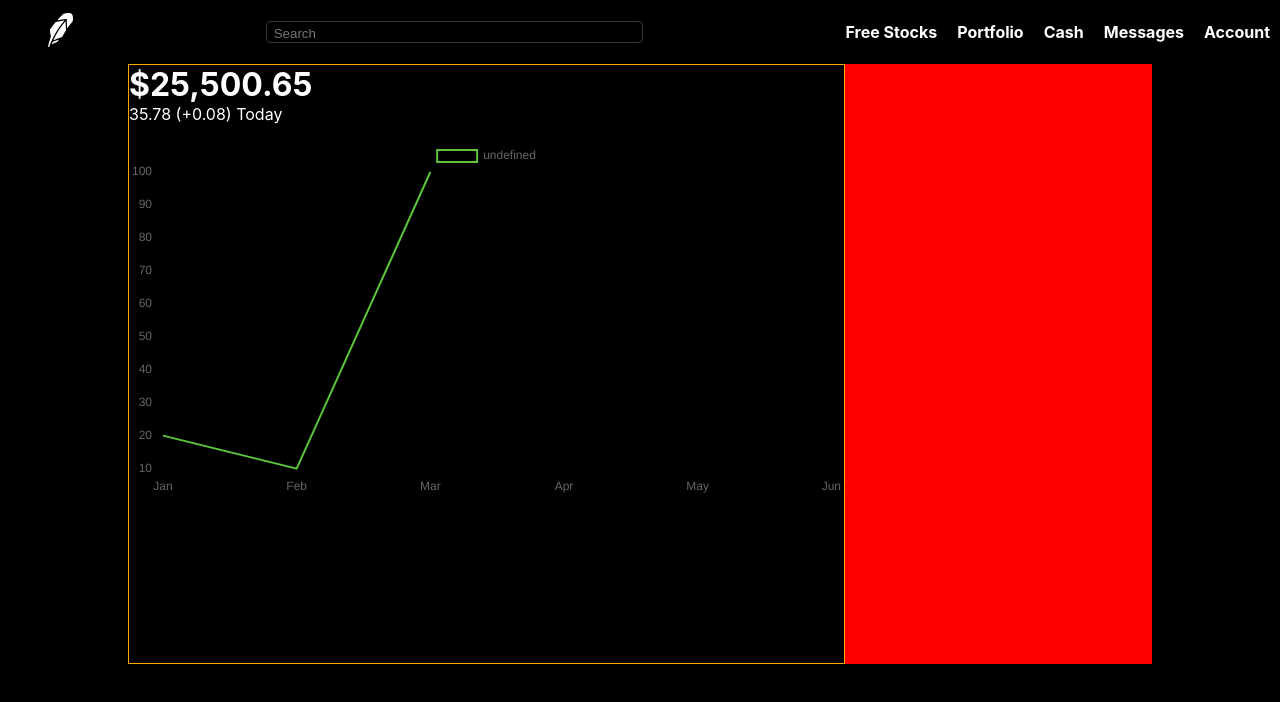
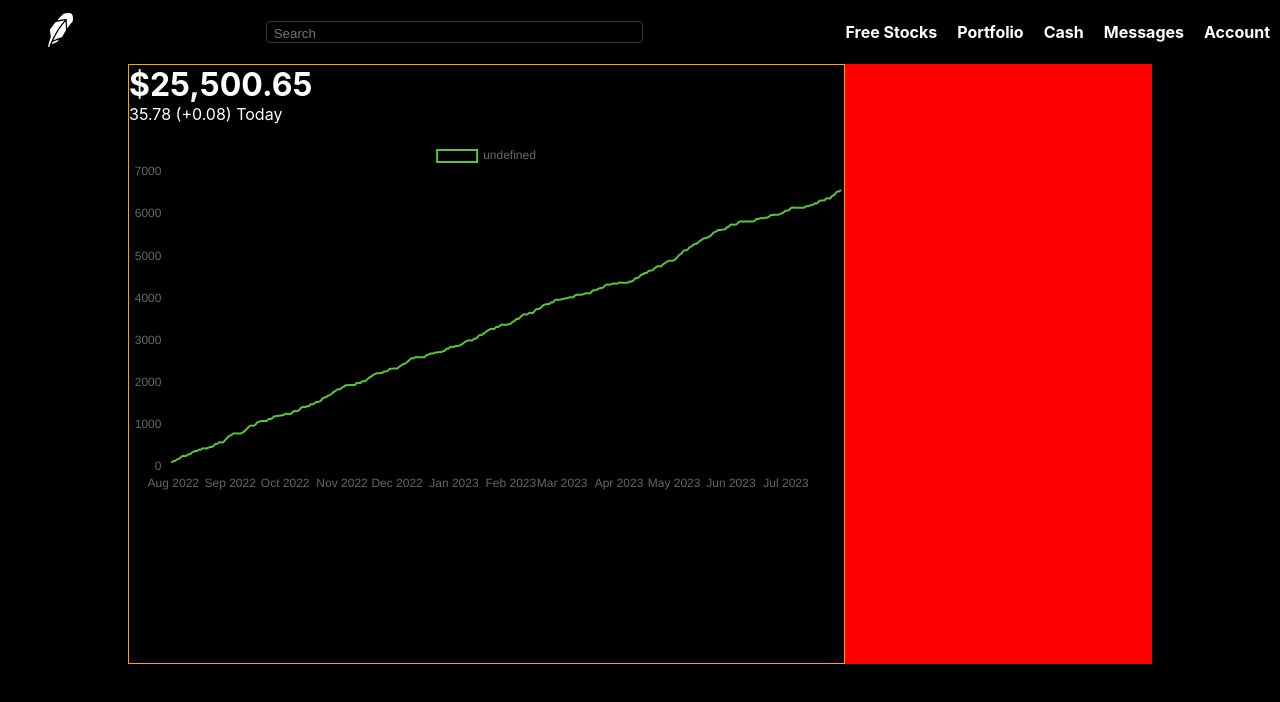
Before and after one commit to Sammykhaleel/RobinHood-clone, a React (Create React App) app: page / in a window 1280 px wide. Shown: the top 702 px of the page. Built offline with nearby package versions, Linux system fonts and the light colour scheme.

Commit message:
generate random line, adding option for the y,x axes

```diff
--- a/package.json
+++ b/package.json
@@ -8,9 +8,9 @@
     "@testing-library/jest-dom": "^5.16.5",
     "@testing-library/react": "^13.3.0",
     "@testing-library/user-event": "^13.5.0",
-    "chart.js": "^3.9.1",
+    "chart.js": "^2.9.1",
     "react": "^18.2.0",
-    "react-chartjs-2": "^4.3.1",
+    "react-chartjs-2": "^2.11.1",
     "react-dom": "^18.2.0",
     "react-scripts": "5.0.1",
     "web-vitals": "^2.1.4"
--- a/src/LineGraph.js
+++ b/src/LineGraph.js
@@ -11,12 +11,14 @@
 
 // export default LineGraph
 
-import React from 'react'
+import React, { useEffect, useState } from 'react'
 import {Line} from 'react-chartjs-2'
-import { Chart, registerables } from 'chart.js';
-Chart.register(...registerables);
+// import { Chart, registerables } from 'chart.js';
+// Chart.register(...registerables);
 
 function LineGraph() {
+
+  const [GraphData, setGraphData] = useState([])
   const data = [
     {
       x:10,
@@ -31,17 +33,28 @@
       y:100
     }
   ]
+
+  const createMockData = ()=>{
+    let data = [];
+    let value = 100;
+    for(var i = 0; i < 366; i++){
+      let date = new Date();
+      date.setHours(0,0,0,0);
+      date.setDate(i);
+      value += Math.round((Math.random() < 0.7 ? 1 : 0) * Math.random() * 50);
+      data.push({x: date, y: value});
+    }
+    setGraphData(data)
+  }
+
+  useEffect(()=>{
+    createMockData()
+  },[])
   return (
     <div><Line data ={ {
-      labels: ["Jan", "Feb", "Mar", "Apr", "May", "Jun"],
+      // labels: ["Jan", "Feb", "Mar", "Apr", "May", "Jun","Jul","Aug","Sept","Oct","Nov","Dec"],
         datasets: [{
           // label: 'My First Dataset',
-          // type: "line",
-          // data: data,
-          // backgroundColor: 'rgba(255, 99, 132, 0.2)',
-          // borderColor: 'rgb(255, 99, 132)',
-          // borderWidth: 1
-
           type: 'line',
           backgroundColor: "black",
           borderColor: "#5AC53B",
@@ -52,21 +65,34 @@
           pointHoverBorderColor: '#000000',
           pointHoverBorderWidth: 4,
           pointHoverRadius: 6,
-          data: data,
+          data: GraphData,
         }]
       }}
       options={{
-        plugins: {
-          tooltip: {
+        // plugins: {
+          tooltips: {
               usePointStyle: true,
               mode: "index",
               intersect: false,
           }
-        },
+        // }
+        ,
         scales:{
+          xAxes: [
+            {
+              type: "time",
+              time: {
+                format: "MM/DD/YY",
+                tooltipFormat: "ll",
+              },
+              ticks: {
+                display: true,
+              }
+            },
+          ],
           yAxes:[{
             ticks: {
-              display: false
+              display: true
             }
         }]
         }
```
Also changed, not shown: 1 other file (tests, documents, lock files or other folders).
